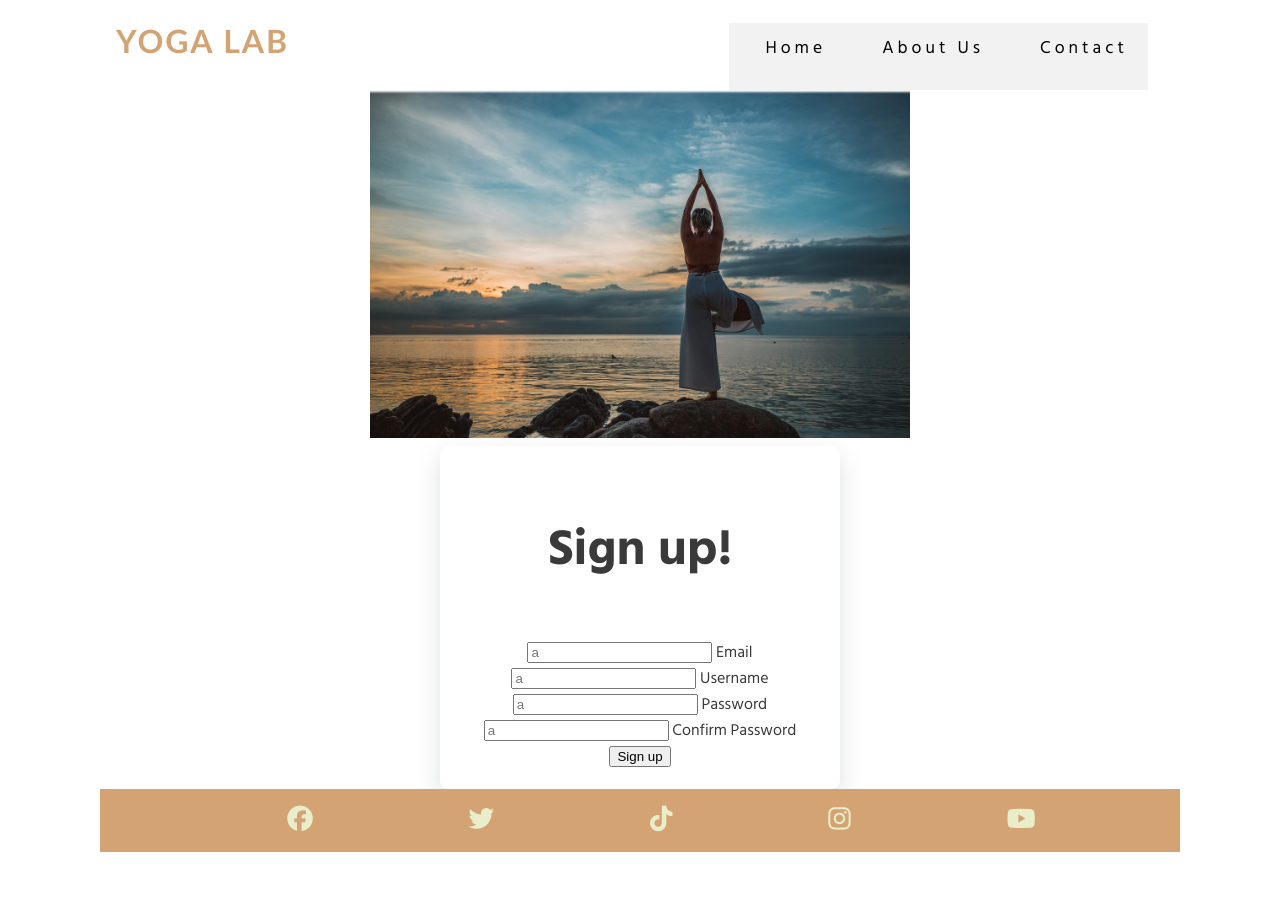
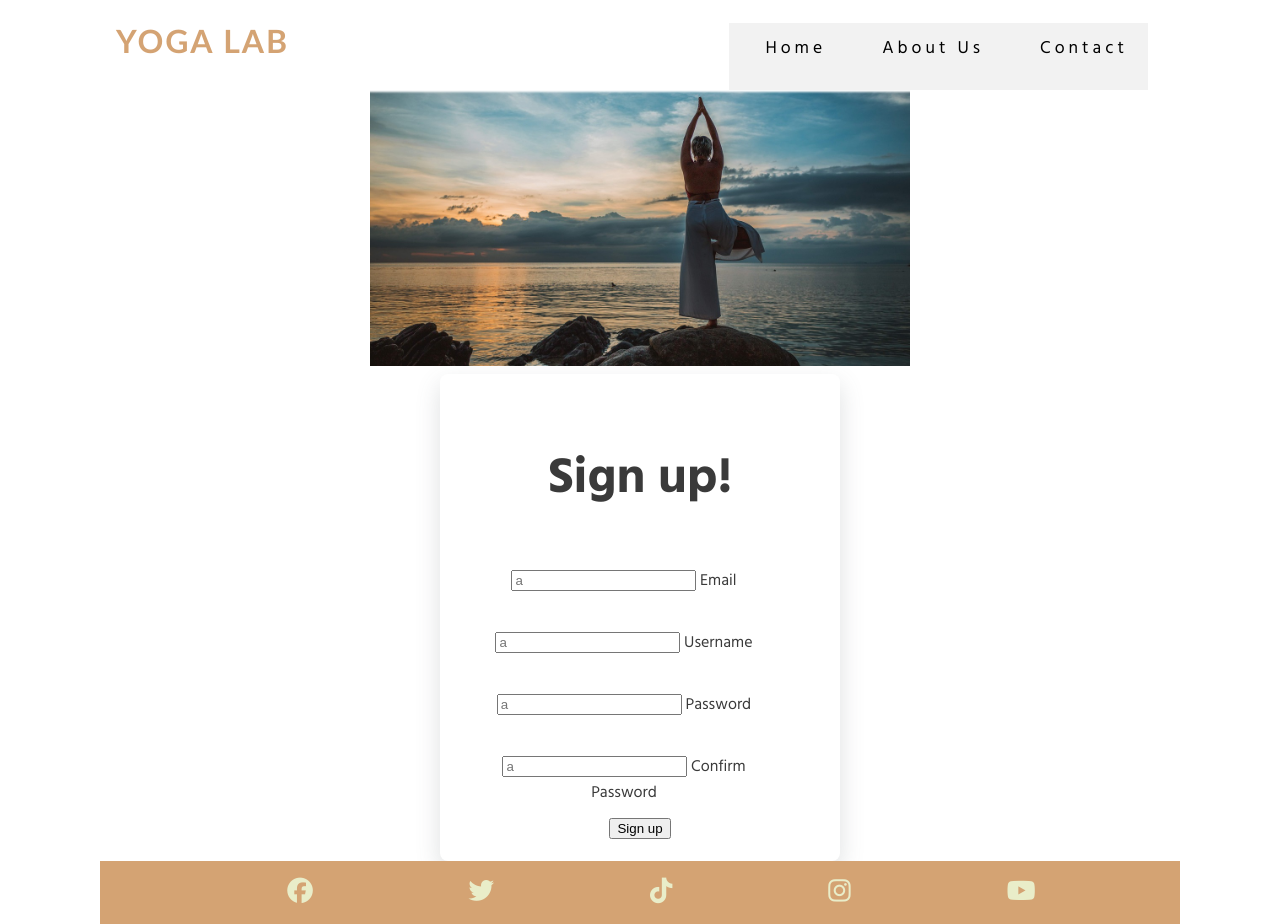
Before and after one commit to OJarvey/Project-1-Yoga-Lab-, a plain HTML site: page signup.html in a window 1280 px wide. Before the commit the page ends 852 px from the top, so only its background shows below. Drawn offline with Linux system fonts and the light colour scheme.

Commit message:
added input container to give space to each line

```diff
--- a/assets/css/style.css
+++ b/assets/css/style.css
@@ -234,6 +234,13 @@ h2 {
   box-shadow: 0 10px 25px rgba(92, 99, 105, .2);
 }
 
+.inputContainer {
+  position: relative;
+  height: 45px;
+  width: 90%;
+  margin-bottom: 17px;
+}
+
 .title {
   font-size: 50px;
   margin-bottom: 50px;
```
